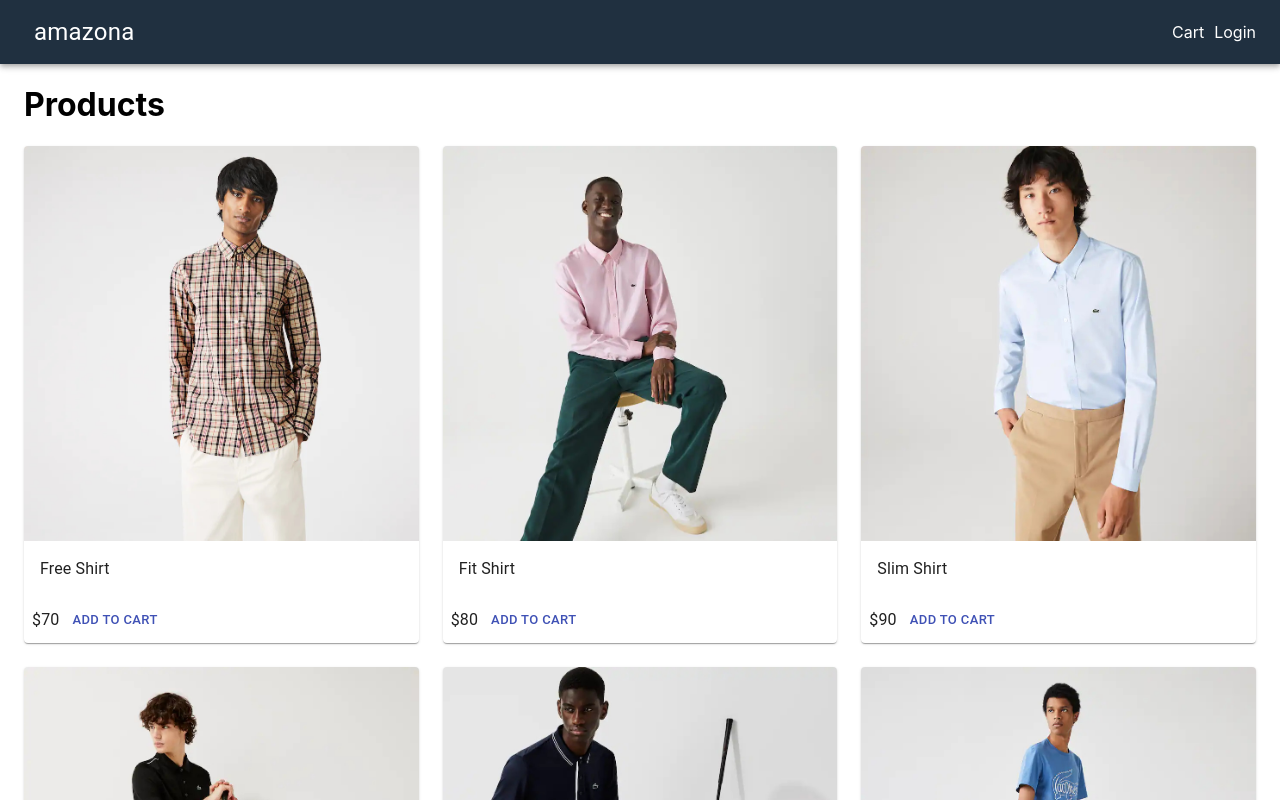
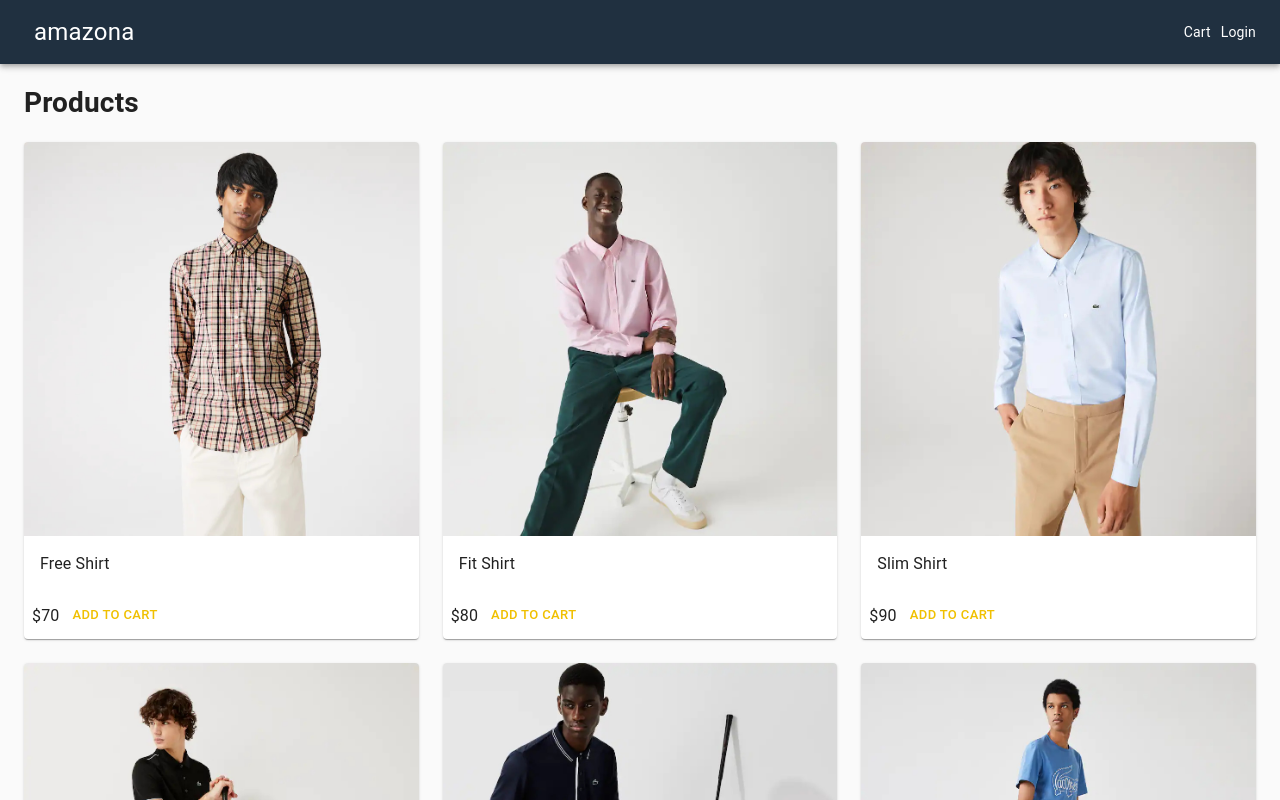
Before and after one commit to salman1hasan/Amazon-Project, a Next.js app: page / in a window 1280 px wide. Shown: the top 800 px of the page. Built offline with nearby package versions, Linux system fonts and the light colour scheme.

Commit message:
Add files via upload

```diff
--- a/components/Layout.js
+++ b/components/Layout.js
@@ -7,10 +7,39 @@
   Typography,
   Container,
   Link,
+  ThemeProvider,
+  createMuiTheme,
+  CssBaseline,
 } from '@material-ui/core';
 import useStyles from '../utils/styles';
 
 export default function Layout({ title, description, children }) {
+  const theme = createMuiTheme({
+    typography: {
+      h1: {
+        fontSize: '1.6rem',
+        fontWeight: 400,
+        margin: '1rem 0',
+      },
+      h2: {
+        fontSize: '1.4rem',
+        fontWeight: 400,
+        margin: '1rem 0',
+      },
+      body1: {
+        fontWeight: 'normal',
+      },
+    },
+    palette: {
+      type: 'light',
+      primary: {
+        main: '#f0c000',
+      },
+      secondary: {
+        main: '#208080',
+      },
+    },
+  });
   const classes = useStyles();
   return (
     <div>
@@ -20,6 +49,8 @@
         </title>
         {description && <meta name="description" content={description}></meta>}
       </Head>
+      <ThemeProvider theme={theme}>
+        <CssBaseline />
         <AppBar position="static" className={classes.navbar}>
           <Toolbar>
             <Link href="/" passhref>
@@ -40,6 +71,7 @@
         <footer className={classes.footer}>
           <Typography>All rights reserved Next Amazona.</Typography>
         </footer>
+      </ThemeProvider>
     </div>
   );
 }
```
Lines whose indentation alone changed are shown as unchanged.
